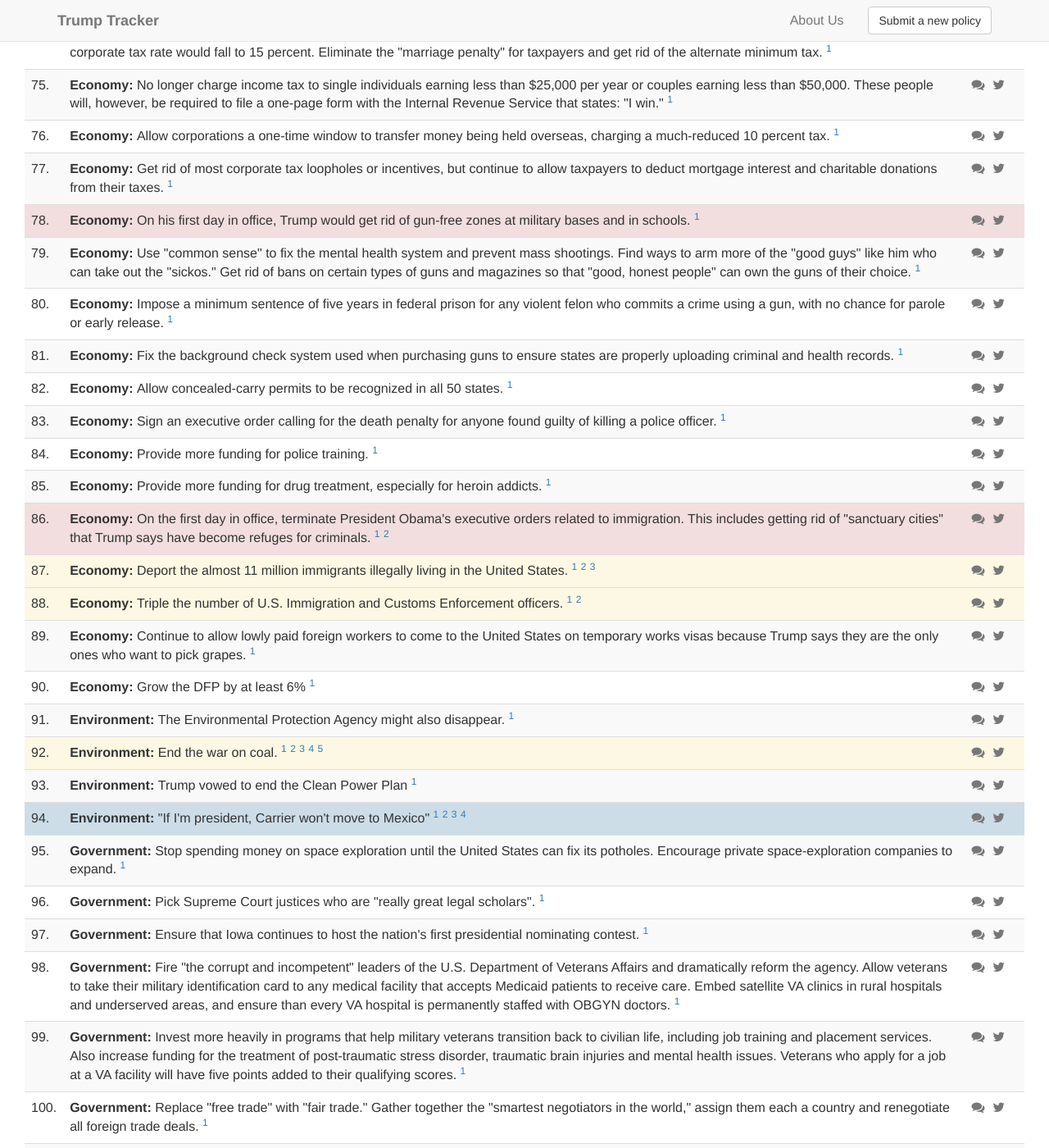
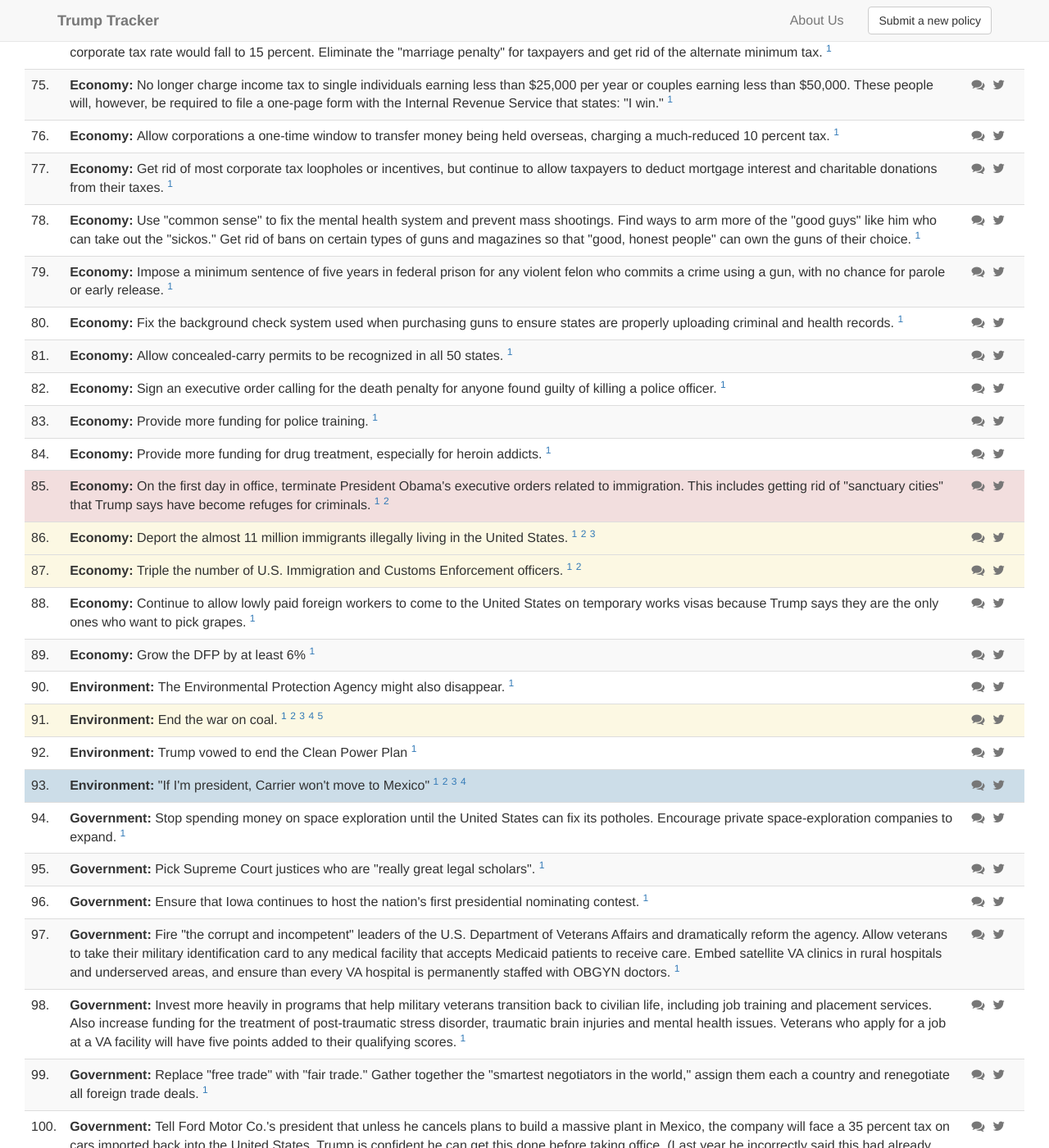
Before and after one commit to TrumpTracker/trumptracker.github.io, a Jekyll site: the page built from index.html, in a window 1280 px wide and 1400 px high, scrolled down 4398 px. Shown: the whole window at 82% size. Built offline with Jekyll 4.4.1, drawn with Linux system fonts in a browser that asks for light colours; nearby versions of some CDN libraries; some of the changed text lies outside the part shown.

Commit message:
Update data.yaml

```diff
--- a/_data/data.yaml
+++ b/_data/data.yaml
@@ -815,15 +815,6 @@
         sources:
             - 'https://web.archive.org/web/20161110005306/https://www.washingtonpost.com/news/post-politics/wp/2016/01/22/here-are-76-of-donald-trumps-many-campaign-promises/'
     -
-        title: 'On his first day in office, Trump would get rid of gun-free zones at military bases and in schools.'
-        status: Broken
-        category: Economy
-        tags:
-            - Assorted Numbers
-        comments: 'https://redd.it/5d7sor'
-        sources:
-            - 'https://web.archive.org/web/20161110005306/https://www.washingtonpost.com/news/post-politics/wp/2016/01/22/here-are-76-of-donald-trumps-many-campaign-promises/'
-    -
         title: 'Use "common sense" to fix the mental health system and prevent mass shootings. Find ways to arm more of the "good guys" like him who can take out the "sickos." Get rid of bans on certain types of guns and magazines so that "good, honest people" can own the guns of their choice.'
         status: Not started
         category: Economy
@@ -1363,12 +1354,13 @@
             - 'https://web.archive.org/web/20161101182505/http://www.nbcnews.com/politics/2016-election/full-list-donald-trump-s-rapidly-changing-policy-positions-n547801'
     -
         title: 'Get rid of gun-free zones [in] schools" and "military bases"-which would require repealing a 25-year-old federal law. ("My first day, it gets signed, okay? My first day. There''s no more gun-free zones.")'
-        status: Not started
+        status: Broken
         category: Security
         tags:
             - Guns
         comments: 'https://redd.it/5d7stj'
         sources:
+            - 'https://web.archive.org/web/20161110005306/https://www.washingtonpost.com/news/post-politics/wp/2016/01/22/here-are-76-of-donald-trumps-many-campaign-promises'
             - 'https://web.archive.org/web/20161110165423/http://www.nydailynews.com/news/politics/donald-trump-big-list-promises-article-1.2865483'
     -
         title: 'Tackle the gun lobby to try to reduce the outrageous number of people who are dying from gun violence in our country.'
```
